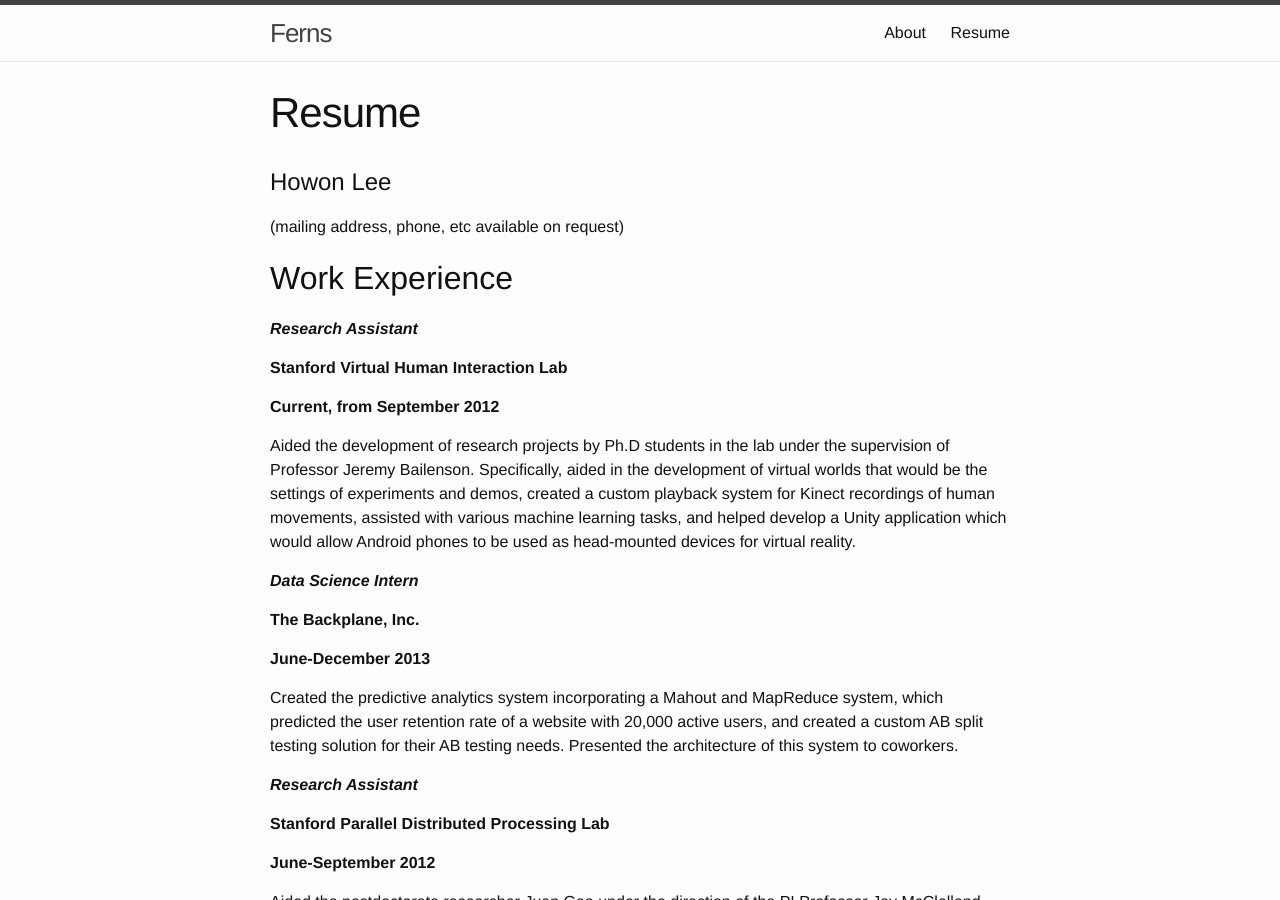
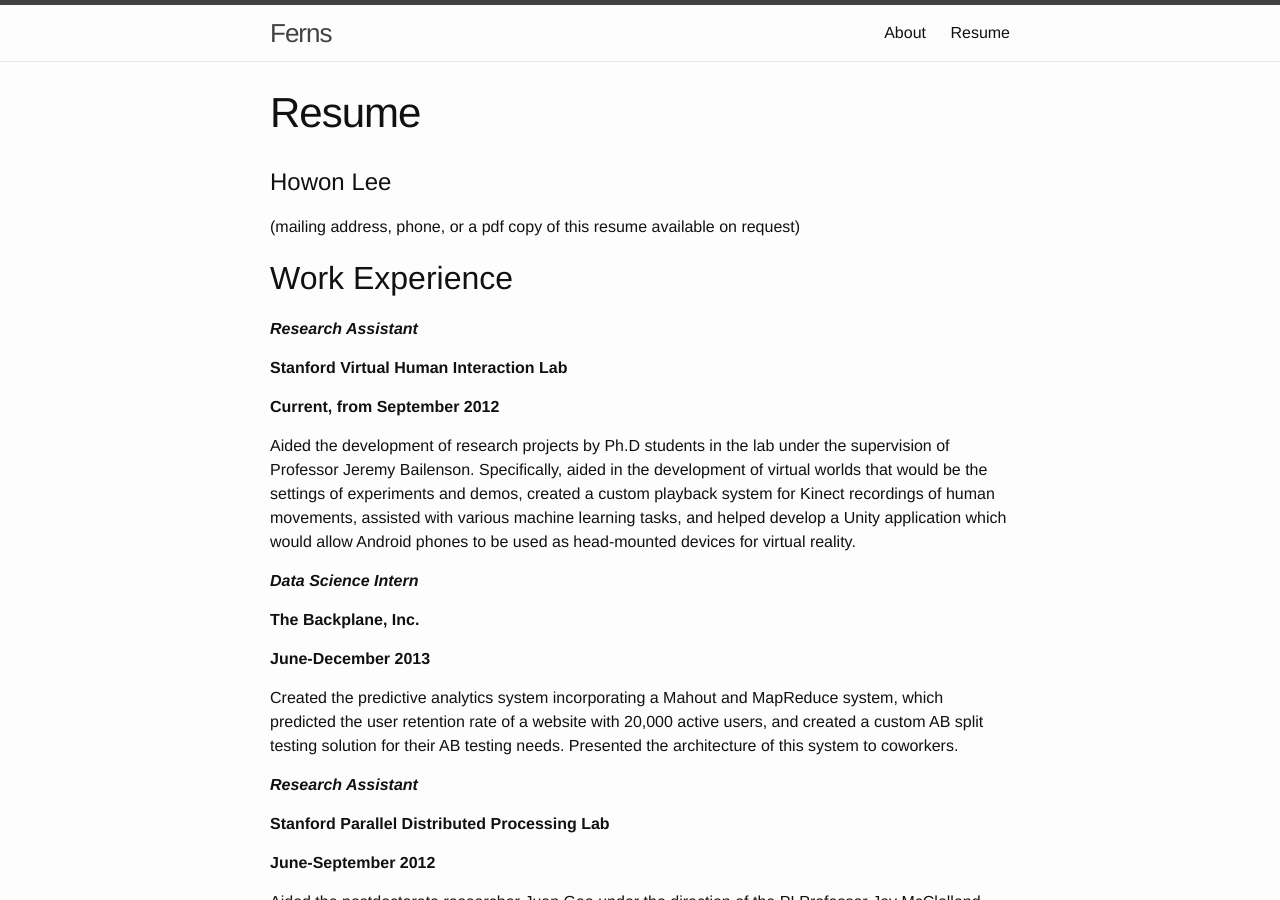
Before and after one commit to howonlee/howonlee.github.io, a Jekyll site: the page built from resume.md, in a window 1280 px wide and 900 px high. Built offline with Jekyll 4.4.1, drawn with Linux system fonts in a browser that asks for light colours.

Commit message:
dont put the pdf version on is the thing i am going for herE

```diff
--- a/resume.md
+++ b/resume.md
@@ -7,7 +7,7 @@ permalink: /resume/
 Howon Lee
 ===
 
-(mailing address, phone, etc available on request)
+(mailing address, phone, or a pdf copy of this resume available on request)
 
 Work Experience
 ---
```
